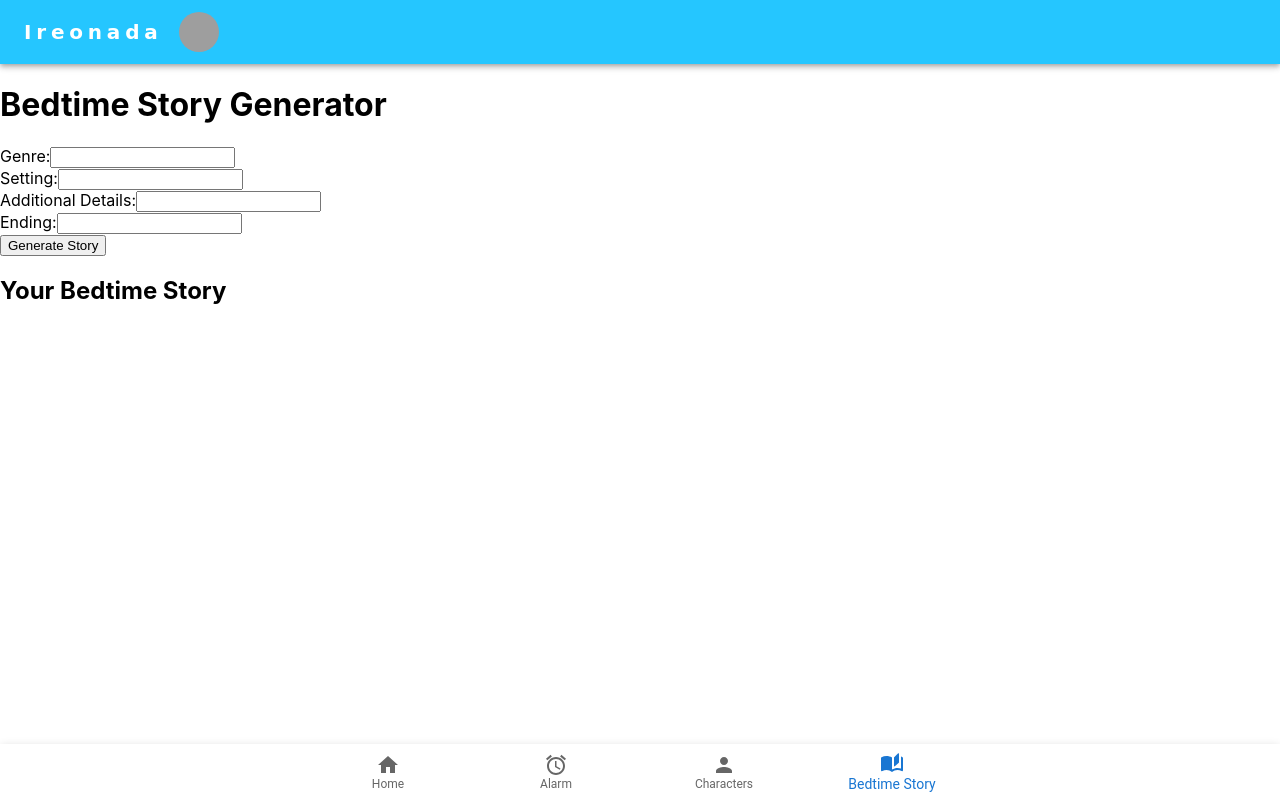
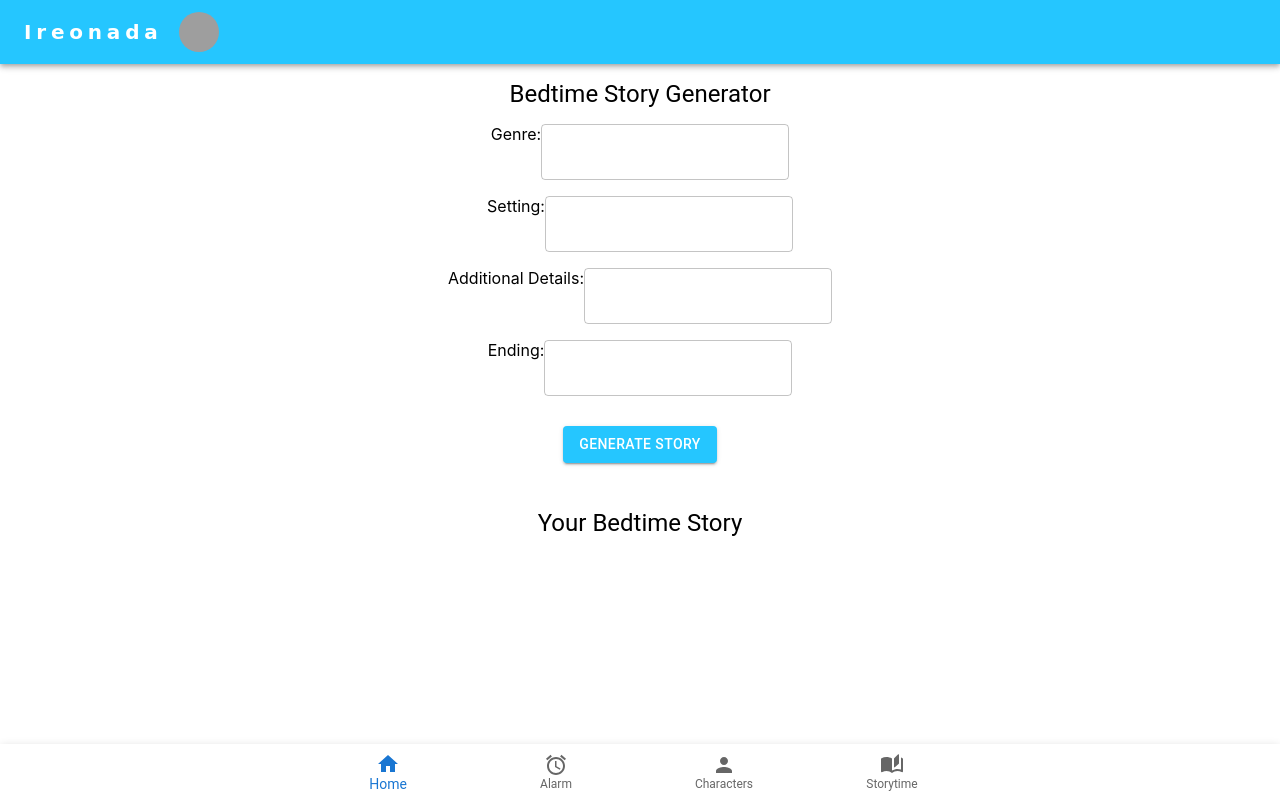
Before and after one commit to avlukas04/ireonada2, a React (Create React App) app in the folder sleep-app/: page /bedtime in a window 1280 px wide. Built offline with nearby package versions, Linux system fonts and the light colour scheme; grey boxes are pictures that could not be loaded.

Commit message:
final styling

```diff
--- a/sleep-app/src/Home.js
+++ b/sleep-app/src/Home.js
@@ -30,7 +30,7 @@ function Home() {
 
   return (
     <div >
-      <HomeTopBar />
+      <HomeTopBar/>
       <div className="blue-background">
         <p className="homepage-hello">Hello</p>
         <Box
--- a/sleep-app/src/components/overall/BottomIcons.js
+++ b/sleep-app/src/components/overall/BottomIcons.js
@@ -21,12 +21,21 @@ function BottomIcons() {
         switch (path) {
             case '/calling':
                 return 1;
+            case '/calling1':
+                return 1;
             case '/':
                 return 0;
             case '/character':
                 return 2;
-            case '/bedtime':
-                return 3;
+            case '/character2':
+                return 2
+            case '/character3':
+                return 2
+            case '/character4':
+                return 2
+            case '/character5':
+                return 2
+
             default:
                 return 0;
         }
@@ -36,6 +45,7 @@ function BottomIcons() {
 
     return (
         <div>
+
             <ThemeProvider theme={theme}>
 
                 <Box sx={{ width: 500 }}>
@@ -50,7 +60,7 @@ function BottomIcons() {
                             <BottomNavigationAction href="/" label="Home" icon={<HomeIcon />} />
                             <BottomNavigationAction href="/calling" label="Alarm" icon={<AccessAlarmIcon />} />
                             <BottomNavigationAction href="/character" label="Characters" icon={<PersonIcon />} />
-                            <BottomNavigationAction href="/bedtime" label="Bedtime Story" icon={<AutoStoriesRoundedIcon />} />
+                            <BottomNavigationAction href="/bedtime" label="Storytime" icon={<AutoStoriesRoundedIcon />} />
                         </BottomNavigation>
                     </Paper>
                 </Box>
--- a/sleep-app/src/index.js
+++ b/sleep-app/src/index.js
@@ -12,6 +12,8 @@ import Character2 from './pages/characterAI/Character2.js';
 import Character3_info from './pages/characterAI/Character3_info.js';
 import Character4_cl from './pages/characterAI/Character4_cl.js';
 import Character5_lb from './pages/characterAI/Character5_lb.js';
+import TopBar from './components/overall/TopBar.js';
+import HomeTopBar from './components/overall/HomeTopBar.js';
 
 import {
   createBrowserRouter,
--- a/sleep-app/src/pages/bedtime/Bedtime1.css
+++ b/sleep-app/src/pages/bedtime/Bedtime1.css
@@ -1,8 +1,4 @@
-.App {
-    font-family: Arial, sans-serif;
-    text-align: center;
-    margin: 20px;
-  }
+
 
   input {
     margin: 10px;
@@ -19,3 +15,26 @@
   h2 {
     margin-top: 30px;
   }
+
+  .story-image {
+    max-width: 100%;
+    }
+
+  .story-body {
+    text-align: center;
+    padding: 16px;
+  }
+
+  .story-context {
+    display: flex;
+    flex-direction: column;
+    justify-content: center;
+    align-items: center;
+    gap: 16px;
+  }
+
+  .story-generate {
+    display: flex;
+    justify-content: center;
+    margin-top: 30px;
+  }
--- a/sleep-app/src/pages/bedtime/Bedtime1.js
+++ b/sleep-app/src/pages/bedtime/Bedtime1.js
@@ -3,7 +3,11 @@ import ReactMarkdown from 'react-markdown';
 import remarkGfm from 'remark-gfm';
 import rehypeRaw from 'rehype-raw';
 import TopBar from '../../components/overall/TopBar';
+import HomeTopBar from '../../components/overall/HomeTopBar';
 import BottomIcons from '../../components/overall/BottomIcons';
+import Button from '@mui/material/Button';
+import TextField from '@mui/material/TextField';
+import './Bedtime1.css';
 
 function App() {
   const [genre, setGenre] = useState('');
@@ -137,44 +141,48 @@ function App() {
   return (
     <div className="App">
       <TopBar />
-      <h1>Bedtime Story Generator</h1>
+      <h1 className="your-alarm">Bedtime Story Generator</h1>
       {!storyGenerated ? (
         <>
+          <div className="story-context">
             <div>
               <label>
                 Genre:
-              <input type="text" value={genre} onChange={(e) => setGenre(e.target.value)} />
+                <TextField type="text" value={genre} onChange={(e) => setGenre(e.target.value)} />
               </label>
             </div>
             <div>
               <label>
                 Setting:
-              <input type="text" value={setting} onChange={(e) => setSetting(e.target.value)} />
+                <TextField type="text" value={setting} onChange={(e) => setSetting(e.target.value)} />
               </label>
             </div>
             <div>
               <label>
                 Additional Details:
-              <input type="text" value={addDetails} onChange={(e) => setAddDetails(e.target.value)} />
+                <TextField type="text" value={addDetails} onChange={(e) => setAddDetails(e.target.value)} />
               </label>
             </div>
             <div>
               <label>
                 Ending:
-              <input type="text" value={ending} onChange={(e) => setEnding(e.target.value)} />
+                <TextField type="text" value={ending} onChange={(e) => setEnding(e.target.value)} />
               </label>
             </div>
-          <button onClick={generateStory}>Generate Story</button>
+          </div>
+          <div className="story-generate">
+            <Button variant="contained" sx={{ backgroundColor: '#25C6FF' }} onClick={generateStory}>Generate Story</Button>
+          </div>
         </>
       ) : (
         <>
-          <button onClick={resetStory}>Generate New Story</button>
-          <button onClick={() => speak(story)} disabled={isReading}>Read Story</button>
-          <button onClick={stopReading} disabled={!isReading}>Stop Reading</button>
+          <Button variant="contained" sx={{ backgroundColor: '#25C6FF' }} onClick={resetStory}>Generate New Story</Button>
+          <Button variant="contained" sx={{ backgroundColor: '#25C6FF' }} onClick={() => speak(story)} disabled={isReading}>Read Story</Button>
+          <Button variant="contained" sx={{ backgroundColor: '#25C6FF' }} onClick={stopReading} disabled={!isReading}>Stop Reading</Button>
         </>
       )}
-      <div>
-        <h2>Your Bedtime Story</h2>
+      <div className="story-body">
+        <h2 className="your-alarm">Your Bedtime Story</h2>
         {isLoading ? (
           <p>Generating...</p>
         ) : (
--- a/sleep-app/src/pages/callingAI/AlarmHome.js
+++ b/sleep-app/src/pages/callingAI/AlarmHome.js
@@ -102,7 +102,7 @@ const AlarmHome = () => {
   if (alarmRinging) {
     return (
       <div className="alarm-container">
-        <h1>Alarm is ringing!</h1>
+        <h1 >Alarm is ringing!</h1>
         <Button variant="contained" sx={{ backgroundColor: '#25C6FF'}} onClick={handleAccept} className="alarm-button">Accept</Button>
       </div>
     );
@@ -110,8 +110,8 @@ const AlarmHome = () => {
 
   return (
     <div className="alarm-container">
-      <TopBar />
       <div>
+        <TopBar/>
         <h1 className="your-alarm">Your Alarms</h1>
         <Box sx={{ display: 'flex', justifyContent: 'center', mb: 2 }}>
           <Button variant="contained" onClick={navigateToCalling1}
--- a/sleep-app/src/pages/characterAI/Character1.js
+++ b/sleep-app/src/pages/characterAI/Character1.js
@@ -97,7 +97,7 @@ function Character1() {
 
     return (
         <div>
-            <TopBar imageUrl={imageUrl}/>
+            <TopBar/>
             <Container maxWidth="sm" sx={{ mt: 4 }}> {/* Add margin-top here */}
                 <Paper elevation={3} sx={{ padding: 3, textAlign: 'center' }}>
                     <Typography variant="h5" gutterBottom>Meet your AI companion!</Typography>
```
Lines whose indentation alone changed are shown as unchanged.
